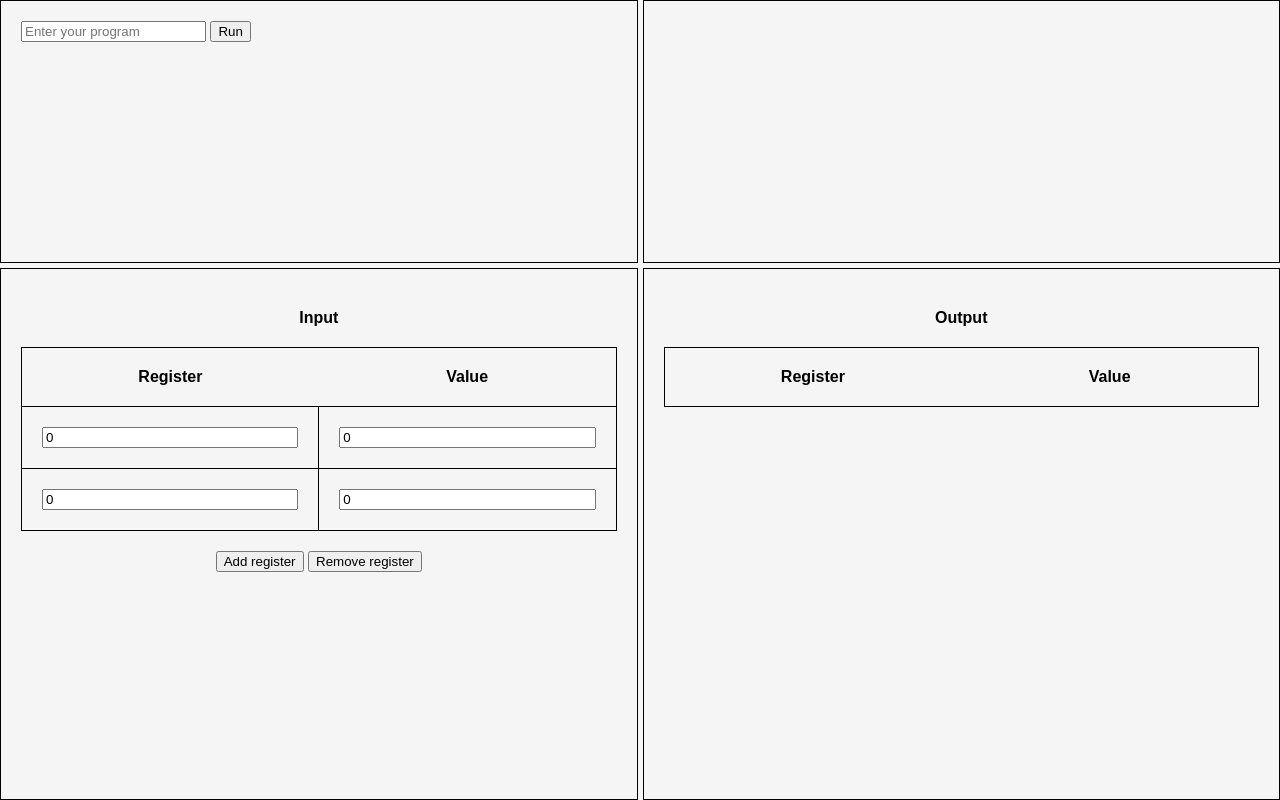
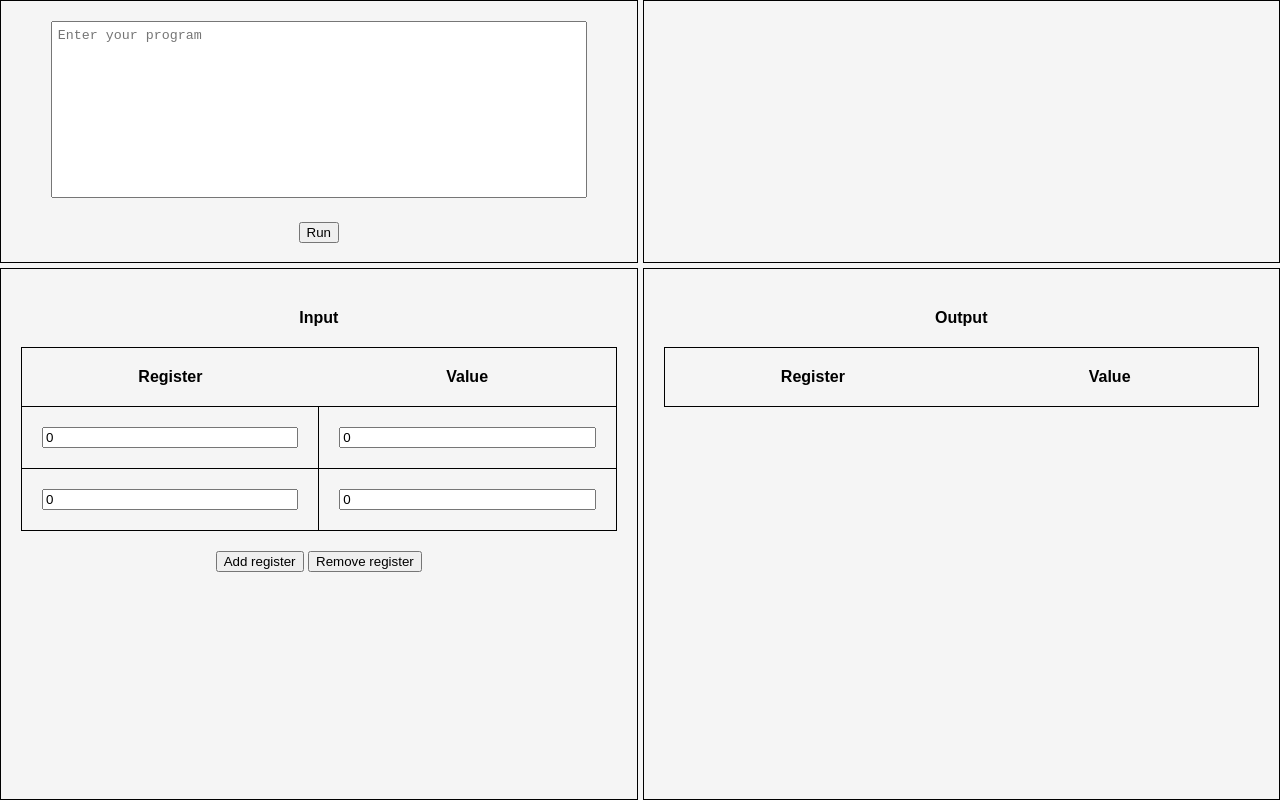
Before and after one commit to fabian-z/registersim, a website built with webpack: page src/base.html in a window 1280 px wide. Built offline with nearby package versions, Linux system fonts and the light colour scheme.

Commit message:
Replace source input with textarea

```diff
--- a/src/base.html
+++ b/src/base.html
@@ -12,7 +12,7 @@
 <body>
     <div class="grid-container">
         <div class="input-source grid-element">
-            <input id="source" name="source" type="text" placeholder="Enter your program">
+            <textarea id="source" name="source" type="text" placeholder="Enter your program"></textarea>
             <input id="execute" type="submit" value="Run">
         </div>
         <div id="execution-log" class="grid-element"></div>
--- a/src/main.css
+++ b/src/main.css
@@ -73,6 +73,17 @@ table td {
 
 .input-source {
     grid-area: input-source;
+    text-align: center;
+}
+
+#source {
+    height: 80%;
+    width: 90%;
+    resize: none;
+    padding: 1%;
+    margin-bottom: 20px;
+    margin-left: 5%;
+    margin-right: 5%;
 }
 
 .input-state {
--- a/src/main.js
+++ b/src/main.js
@@ -1,4 +1,4 @@
-import { parse, SyntaxError } from './parser/parser.js';
+import { parse } from './parser/parser.js';
 import { RegisterMachine } from './register.js'
 
 let reg = new RegisterMachine();
@@ -30,7 +30,13 @@ document.addEventListener('DOMContentLoaded', function() {
             let ast = parse(source);
             reg.processInstructions(ast);
         } catch (e) {
-            document.getElementById("execution-log").innerText = "Error: " + e.message;
+            let errorMsg;
+            if (e.name === "SyntaxError") {
+                errorMsg = `Syntax error on line ${e.location.start.line}, column ${e.location.start.column}: ${e.message}`;
+            } else {
+                errorMsg = "Execution error: " + e.message;
+            }
+            document.getElementById("execution-log").innerText = errorMsg;
             console.log(e);
             return;
         }
```
